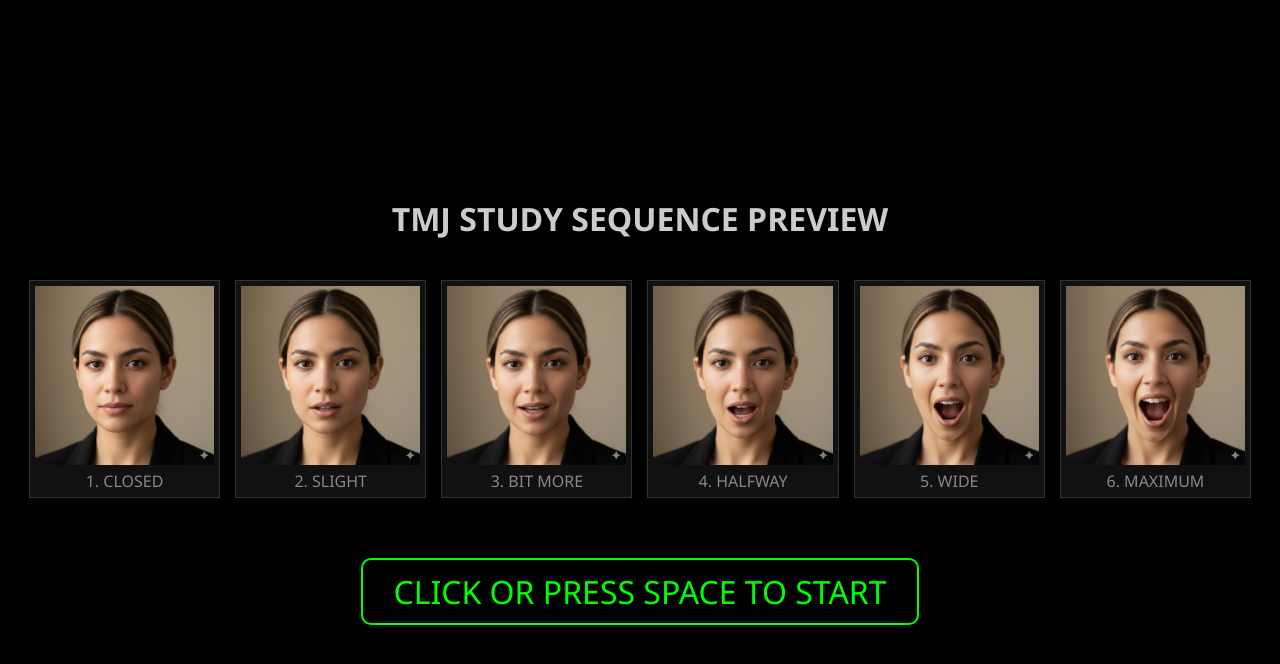
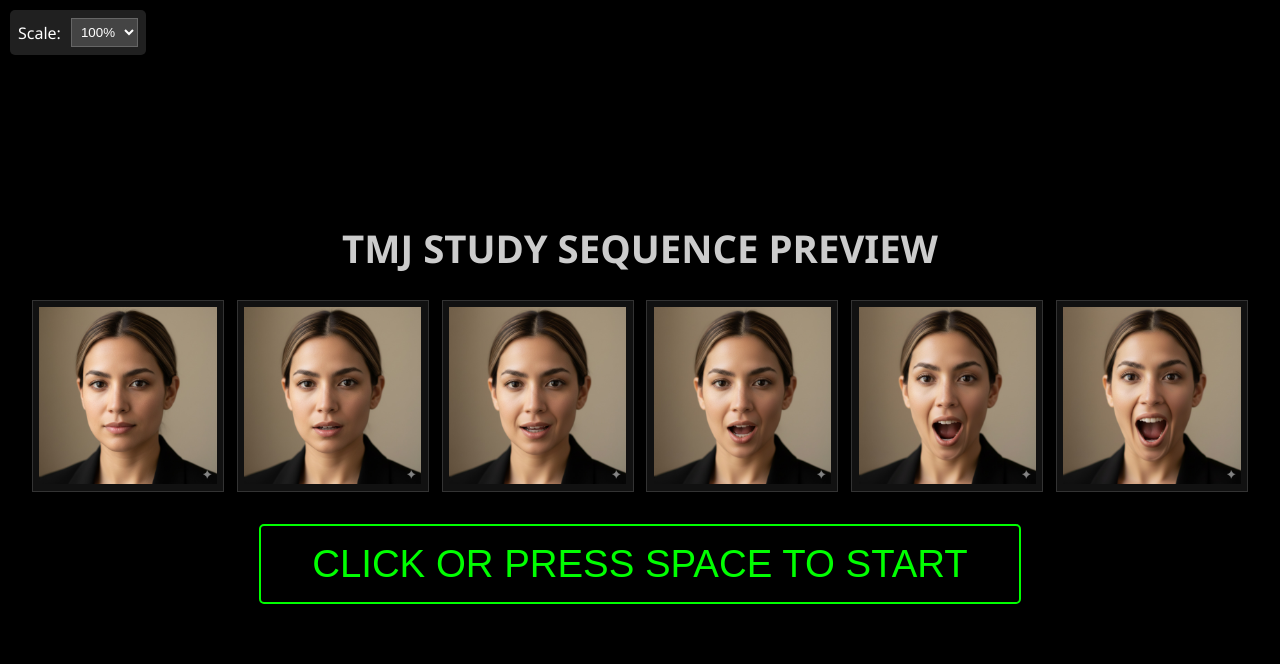
Before and after one commit to giueseppepalminteri/mri-tools, a plain HTML site: page docs/tmj/index.html in a window 1280 px wide. Drawn offline with Linux system fonts and the light colour scheme.

Commit message:
Resizing and click to next

```diff
--- a/docs/tmj/index.html
+++ b/docs/tmj/index.html
@@ -5,6 +5,11 @@
     <meta name="viewport" content="width=device-width, initial-scale=1.0">
     <title>TMJ MRI Study Control</title>
     <style>
+        :root {
+            /* This variable is updated by the dropdown menu */
+            --scale-factor: 1.0;
+        }
+
         body {
             background-color: black;
             color: #ffffff;
@@ -15,27 +20,62 @@
             align-items: center;
             justify-content: center;
             height: 100vh;
-            overflow: hidden;
+            overflow: hidden; /* Prevents scrollbars during scaling */
         }
 
-        /* Preview Grid */
+        /* Top Left Controls */
+        #controls-container {
+            position: fixed;
+            top: 10px;
+            left: 10px;
+            z-index: 1000;
+            display: flex;
+            gap: 10px;
+            align-items: center;
+            background: rgba(40, 40, 40, 0.8);
+            padding: 8px;
+            border-radius: 5px;
+        }
+
+        select {
+            background: #444;
+            color: white;
+            border: 1px solid #666;
+            padding: 5px;
+            cursor: pointer;
+        }
+
+        /* Scaling Wrapper - This handles the custom percentage */
+        #scaling-wrapper {
+            display: flex;
+            flex-direction: column;
+            align-items: center;
+            justify-content: center;
+            width: 100%;
+            height: 100%;
+            transform: scale(var(--scale-factor));
+            transform-origin: center center;
+            transition: transform 0.2s ease-out;
+        }
+
+        /* Preview Screen */
         #preview-screen {
             text-align: center;
-            width: 98%;
+            width: 95vw;
         }
 
         .grid-container {
             display: flex;
-            gap: 15px;
+            gap: 1vw;
             justify-content: center;
-            margin: 40px 0;
+            margin: 2vh 0;
         }
 
         .preview-item {
             width: 14vw;
+            background: #111;
+            padding: 0.5vw;
             border: 1px solid #333;
-            padding: 5px;
-            background: #111;
         }
 
         .preview-item img {
@@ -47,83 +87,89 @@
         #presentation-screen {
             display: none;
             text-align: center;
-            width: 100%;
-            position: relative;
+            width: 100vw;
+            cursor: pointer; /* Indicates the screen is clickable */
         }
 
         #instruction-text {
-            font-size: 4rem;
+            /* Responsive font size based on screen width + scaling */
+            font-size: clamp(2rem, 6vw, 5rem);
             font-weight: 800;
             color: #ffff00;
-            margin-bottom: 20px;
+            margin-bottom: 2vh;
         }
 
         #image-display {
-            height: 70vh;
+            height: 60vh;
+            width: 100%;
             display: flex;
             align-items: center;
             justify-content: center;
         }
 
         #main-img {
-            max-width: 95%;
+            max-width: 90%;
             max-height: 100%;
-            border: 4px solid #222;
+            border: 0.5vh solid #222;
         }
 
-        /* Back to Main Button */
-        #home-btn {
-            position: absolute;
-            top: 20px;
-            left: 20px;
+        .nav-hint {
+            margin-top: 3vh;
+            font-size: clamp(0.8rem, 2vw, 1.5rem);
+            color: #555;
+        }
+
+        /* Buttons */
+        .btn {
             background: #333;
             color: white;
             border: 1px solid #555;
-            padding: 10px 15px;
+            padding: 10px 20px;
             cursor: pointer;
             border-radius: 5px;
             font-size: 1rem;
-            transition: background 0.2s;
-        }
-
-        #home-btn:hover {
-            background: #555;
         }
 
         .start-btn {
-            font-size: 2rem;
+            font-size: clamp(1rem, 3vw, 2.5rem);
             color: #00ff00;
             border: 2px solid #00ff00;
-            padding: 10px 30px;
-            border-radius: 10px;
-            display: inline-block;
-            margin-top: 20px;
-            cursor: pointer;
+            background: none;
+            padding: 2vh 4vw;
+            margin-top: 2vh;
         }
     </style>
 </head>
 <body>
 
-    <div id="preview-screen">
-        <h1 style="color: #ccc;">TMJ STUDY SEQUENCE PREVIEW</h1>
-        <div class="grid-container">
-            <div class="preview-item"><img src="phase1.jpg"><div style="color:#888; margin-top:5px;">1. CLOSED</div></div>
-            <div class="preview-item"><img src="phase2.jpg"><div style="color:#888; margin-top:5px;">2. SLIGHT</div></div>
-            <div class="preview-item"><img src="phase3.jpg"><div style="color:#888; margin-top:5px;">3. BIT MORE</div></div>
-            <div class="preview-item"><img src="phase4.jpg"><div style="color:#888; margin-top:5px;">4. HALFWAY</div></div>
-            <div class="preview-item"><img src="phase5.jpg"><div style="color:#888; margin-top:5px;">5. WIDE</div></div>
-            <div class="preview-item"><img src="phase6.jpg"><div style="color:#888; margin-top:5px;">6. MAXIMUM</div></div>
-        </div>
-        <div class="start-btn" onclick="startPresentation()">CLICK OR PRESS SPACE TO START</div>
+    <div id="controls-container">
+        <label for="zoom-select">Scale:</label>
+        <select id="zoom-select" onchange="updateScale(this.value)">
+            </select>
+        <button id="home-btn" class="btn" onclick="goHome()" style="display:none;">🏠 EXIT</button>
     </div>
 
-    <div id="presentation-screen">
-        <button id="home-btn" onclick="goHome()">🏠 EXIT TO PREVIEW</button>
+    <div id="scaling-wrapper">
+        <div id="preview-screen">
+            <h1 style="font-size: 3vw; color: #ccc;">TMJ STUDY SEQUENCE PREVIEW</h1>
+            <div class="grid-container">
+                <div class="preview-item"><img src="phase1.jpg"></div>
+                <div class="preview-item"><img src="phase2.jpg"></div>
+                <div class="preview-item"><img src="phase3.jpg"></div>
+                <div class="preview-item"><img src="phase4.jpg"></div>
+                <div class="preview-item"><img src="phase5.jpg"></div>
+                <div class="preview-item"><img src="phase6.jpg"></div>
+            </div>
+            <button class="btn start-btn" onclick="startPresentation()">CLICK OR PRESS SPACE TO START</button>
+        </div>
+
+        <div id="presentation-screen" onclick="handleAdvance()">
             <div id="instruction-text">Mouth Completely Closed</div>
             <div id="image-display">
                 <img id="main-img" src="phase1.jpg">
             </div>
-        <div style="margin-top: 20px; color: #444;">SPACE: Next | LEFT ARROW: Back</div>
+            <div class="nav-hint">CLICK or SPACE: Next | LEFT ARROW: Back</div>
+        </div>
     </div>
 
     <script>
@@ -139,18 +185,31 @@
         let currentIdx = 0;
         let isStarted = false;
 
+        // Elements
+        const zoomSelect = document.getElementById('zoom-select');
         const previewScreen = document.getElementById('preview-screen');
         const presentationScreen = document.getElementById('presentation-screen');
         const mainImg = document.getElementById('main-img');
         const mainText = document.getElementById('instruction-text');
+        const homeBtn = document.getElementById('home-btn');
 
-        window.addEventListener('keydown', (e) => {
-            if (e.code === 'Space') {
-                e.preventDefault();
-                if (!isStarted) {
-                    startPresentation();
-                } else {
-                    // Check if we are at the end of the sequence
+        // 1. Populate Zoom Dropdown (10% to 200%)
+        for (let i = 10; i <= 200; i += 10) {
+            let opt = document.createElement('option');
+            opt.value = i / 100;
+            opt.innerHTML = i + '%';
+            if (i === 100) opt.selected = true;
+            zoomSelect.appendChild(opt);
+        }
+
+        function updateScale(val) {
+            document.documentElement.style.setProperty('--scale-factor', val);
+        }
+
+        // 2. Navigation Logic
+        function handleAdvance() {
+            if (!isStarted) return;
+
             if (currentIdx === studyPhases.length - 1) {
                 goHome();
             } else {
@@ -158,14 +217,23 @@
                 updateDisplay();
             }
         }
-            }
 
-            if (e.code === 'ArrowLeft' && isStarted) {
-                e.preventDefault();
-                if (currentIdx > 0) {
+        function handleBack() {
+            if (isStarted && currentIdx > 0) {
                 currentIdx--;
                 updateDisplay();
             }
+        }
+
+        window.addEventListener('keydown', (e) => {
+            if (e.code === 'Space') {
+                e.preventDefault();
+                if (!isStarted) startPresentation();
+                else handleAdvance();
+            }
+            if (e.code === 'ArrowLeft') {
+                e.preventDefault();
+                handleBack();
             }
         });
 
@@ -174,6 +242,7 @@
             isStarted = true;
             previewScreen.style.display = 'none';
             presentationScreen.style.display = 'block';
+            homeBtn.style.display = 'block';
             updateDisplay();
         }
 
@@ -181,6 +250,7 @@
             isStarted = false;
             previewScreen.style.display = 'block';
             presentationScreen.style.display = 'none';
+            homeBtn.style.display = 'none';
         }
 
         function updateDisplay() {
```
Lines whose indentation alone changed are shown as unchanged.
